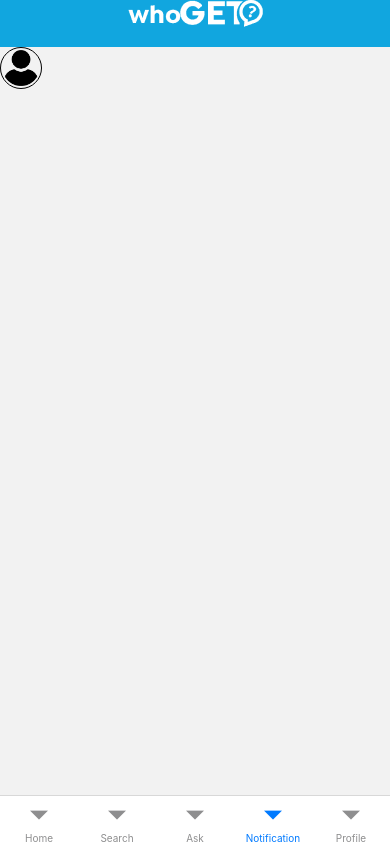
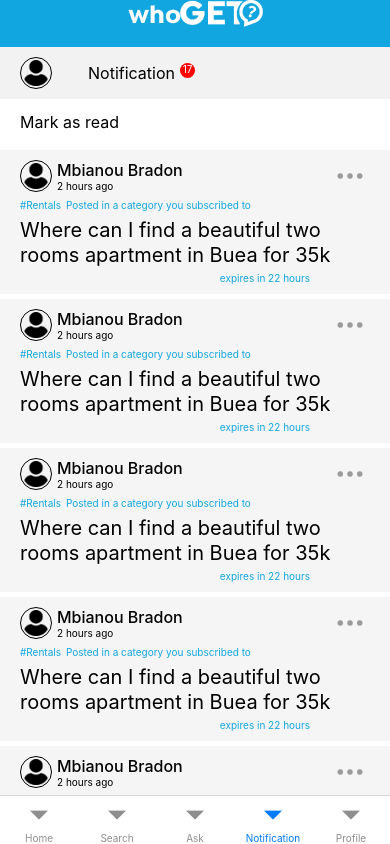
Before and after one commit to mbianou-bradon/WHOGET-mobile-application, a React Native app: screen /Notification in a window 390 px wide. Built offline with nearby package versions, Linux system fonts and the light colour scheme.

Commit message:
Completed Notification screen

```diff
--- /dev/null
+++ b/src/components/NotificationComponent/NotificationComponent.component.styles.tsx
@@ -0,0 +1,80 @@
+import { StyleSheet } from "react-native";
+import { theme } from "../../theme/theme";
+
+
+export const styles = StyleSheet.create({
+    notificationContainer: {
+        paddingHorizontal: 20,
+        paddingVertical: 10,
+        backgroundColor: theme.color.neutral_gray_lighter,
+        marginBottom: 5,
+    },
+    notificationSubContainer : {
+        flexDirection: "row",
+        alignItems: "center",
+        justifyContent : "space-between",
+    },
+    notificationHeaderStyle : {
+        flexDirection: "row",
+        gap: 5,
+        alignItems: "center"
+    },
+    profileImageContainer : {
+        width: 32,
+        height: 32,
+        borderWidth: 1,
+        borderRadius: 50,
+        // backgroundColor: theme.color.neutral_white,
+        padding:2,
+    },
+    profileImage : {
+        width: "100%",
+        height: "100%",
+    },
+    askerUsernameStyle : {
+        fontSize: 16,
+        fontWeight: "500",
+        color: theme.color.neutral_black,
+    },
+    askerCreationDate : {
+        fontSize: 10,
+        fontWeight: "400"
+    },
+    threedotsContainer : {
+        width : 40,
+        height : 30,
+    },
+    threedotsIcon : {
+        width : "100%",
+        height : "100%",
+        transform: [{rotate: '90deg'}]
+    },
+    askCategoryContainer: {
+        paddingVertical: 7,
+        flexDirection : "row",
+        gap : 5
+    },
+    askCategoryText : {
+        fontSize: 10,
+        color: theme.color.primary_blue_light
+    },
+    askBodyContainer: {},
+    askBodyText : {
+        fontSize: 20,
+        fontWeight: "400",
+        color: theme.color.neutral_black,
+        lineHeight: 25
+    },
+    askExpiringDateContainer : {
+        flexDirection: "row",
+        justifyContent: "flex-end",
+        alignItems: "flex-end",
+        paddingRight: 60,
+        paddingTop: 4,
+    },
+    askExpiringDateText: {
+        fontSize: 10,
+        fontWeight: "400",
+        color: theme.color.primary_blue_light,
+    }
+})
--- /dev/null
+++ b/src/components/NotificationComponent/NotificationComponent.tsx
@@ -0,0 +1,40 @@
+import { Image, Text, View } from "react-native";
+import { styles } from "./NotificationComponent.component.styles";
+
+
+export default function NotificationComponent(){
+
+    return(
+        <View style={styles.notificationContainer}>
+            <View>
+                <View style={styles.notificationSubContainer}>
+                    <View style={styles.notificationHeaderStyle}>
+                        <View style={styles.profileImageContainer}>
+                            <Image source={require("../../assets/icons/userIcon.png")} style={styles.profileImage}/>
+                        </View>
+                        <View>
+                            <Text style={styles.askerUsernameStyle}>Mbianou Bradon</Text>
+                            <Text style={styles.askerCreationDate}>2 hours ago</Text>
+                        </View>
+                    </View>
+                    <View style={styles.threedotsContainer}>
+                        <Image source={require("../../assets/icons/threedots.png")} style={styles.threedotsIcon}/>
+                    </View>
+
+                </View>
+                <View style={styles.askCategoryContainer}>
+                    <Text style={styles.askCategoryText}>#Rentals</Text>
+                    <Text style={styles.askCategoryText}>Posted in a category you subscribed to</Text>
+                </View>
+                <View>
+                    <Text style={styles.askBodyText}>
+                        Where can I find a beautiful two rooms apartment in Buea for 35k
+                    </Text>
+                </View>
+                <View style={styles.askExpiringDateContainer}>
+                    <Text style={styles.askExpiringDateText}>expires in 22 hours</Text>
+                </View>
+            </View>
+        </View>
+    )
+}
--- /dev/null
+++ b/src/screens/Notification/Notification.screen.styles.tsx
@@ -0,0 +1,67 @@
+import {StyleSheet} from 'react-native';
+import {theme} from '../../theme/theme';
+
+export const styles = StyleSheet.create({
+  mainContainer: {
+    paddingVertical: 10,
+  },
+  headerContainer: {
+    flexDirection: 'row',
+    alignItems: 'center',
+    gap: 36,
+    paddingHorizontal: 20,
+  },
+  notificationContainer: {
+    flexDirection: 'row',
+    gap: 5,
+  },
+  notificationText: {
+    fontSize: 16,
+    fontWeight: '400',
+    color: theme.color.neutral_black,
+  },
+  notificationCountContainer: {
+    width: 15,
+    height: 15,
+    borderRadius: 30,
+    backgroundColor: 'red',
+    alignItems: 'center',
+  },
+  notificationCountText: {
+    fontSize: 10,
+    fontWeight: '400',
+    color: theme.color.neutral_white,
+  },
+  markContainer: {
+    marginTop : 10,
+    paddingTop : 13,
+    paddingBottom: 8,
+    paddingHorizontal: 20,
+    backgroundColor : theme.color.neutral_white
+  },
+  markText: {
+    fontSize: 16,
+    fontWeight: '400',
+    color: theme.color.neutral_black,
+  },
+  profileImageContainer: {
+    width: 32,
+    height: 32,
+    borderWidth: 1,
+    borderRadius: 50,
+    padding: 2,
+  },
+  profileImage: {
+    width: '100%',
+    height: '100%',
+  },
+  notificationList : {
+    // width : "100%",
+    backgroundColor: "white",
+    paddingVertical : 10,
+    // paddingHorizontal : 5
+
+  },
+
+
+});
--- a/src/screens/Notification/Notification.tsx
+++ b/src/screens/Notification/Notification.tsx
@@ -1,6 +1,7 @@
-import { Image, Text, View } from "react-native";
+import { Image, ScrollView, Text, View } from "react-native";
 import Header from "../../components/Header/Header";
-import { styles } from "./Ntofication.screen.styles";
+import { styles } from "./Notification.screen.styles";
+import NotificationComponent from "../../components/NotificationComponent/NotificationComponent";
 
 
 export default function Notification(){
@@ -8,12 +9,35 @@ export default function Notification(){
     return (
         <View>
             <Header/>
-            <View>
+            <View style={styles.mainContainer}>
                 <View>
-                    <View style={styles.profileImageContainer}>
-                        <Image source={require("../../assets/icons/userIcon.png")} style={styles.profileImage}/>
+                    <View style={styles.headerContainer}>
+                        <View style={styles.profileImageContainer}>
+                            <Image source={require("../../assets/icons/userIcon.png")} style={styles.profileImage}/>
+                        </View>
+                        <View style={styles.notificationContainer}>
+                            <Text style={styles.notificationText}>Notification</Text>
+                            <View style={styles.notificationCountContainer}>
+                                <Text style={styles.notificationCountText}>17</Text>
+                            </View>
+                        </View>
+                    </View>
+                    <View style={styles.markContainer}>
+                        <Text style={styles.markText}>Mark as read</Text>
                     </View>
                 </View>
+
+
+                <ScrollView style={styles.notificationList}>
+                    <NotificationComponent/>
+                    <NotificationComponent/>
+                    <NotificationComponent/>
+                    <NotificationComponent/>
+                    <NotificationComponent/>
+                    <NotificationComponent/>
+                    <NotificationComponent/>
+                </ScrollView>
+
             </View>
         </View>
     )
--- a/src/screens/Notification/Ntofication.screen.styles.tsx
+++ /dev/null
@@ -1,16 +0,0 @@
-import { StyleSheet } from "react-native";
-
-
-export const styles = StyleSheet.create({
-    profileImageContainer : {
-        width: 42,
-        height: 42,
-        borderWidth:1,
-        borderRadius: 50,
-        padding:2
-    },
-    profileImage : {
-        width: "100%",
-        height: "100%",
-    },
-})
```
Also changed, not shown: src/assets/icons/threedots.png (added), 1 other file (tests, documents, lock files or other folders).
